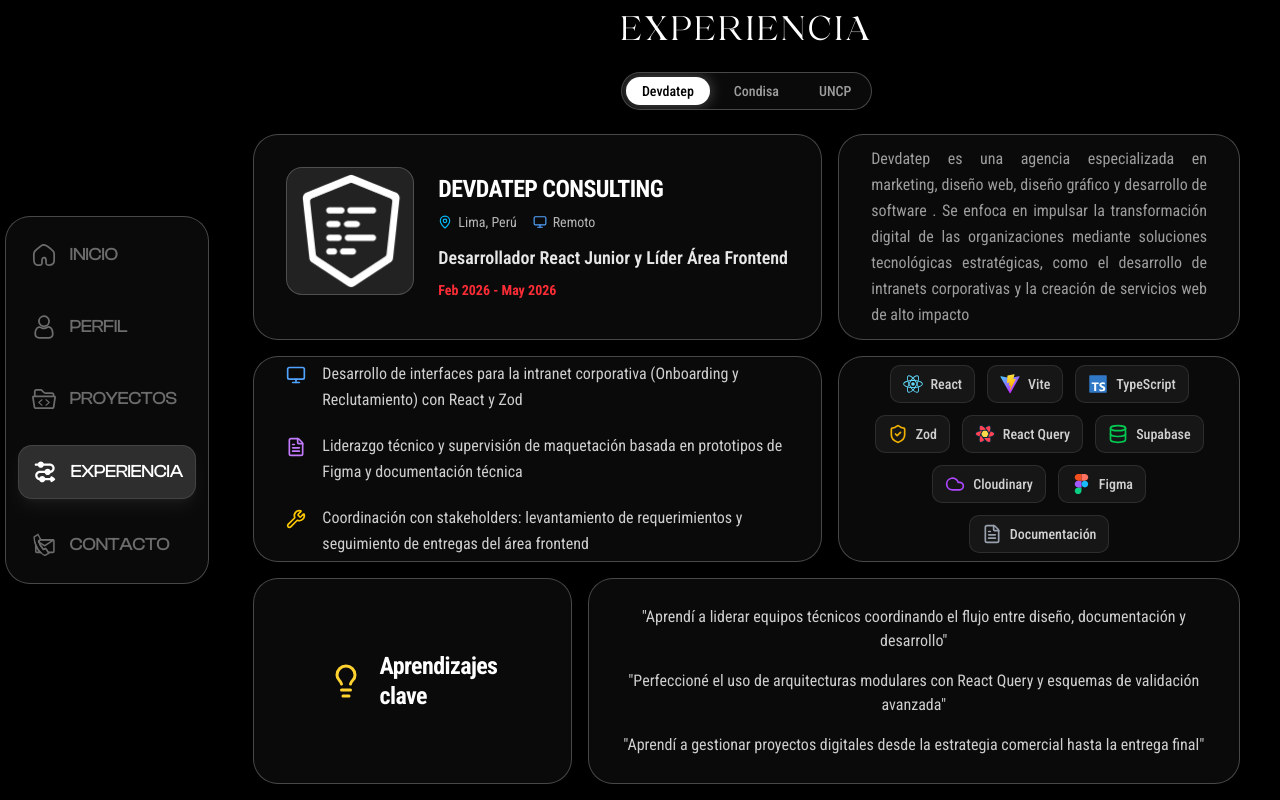
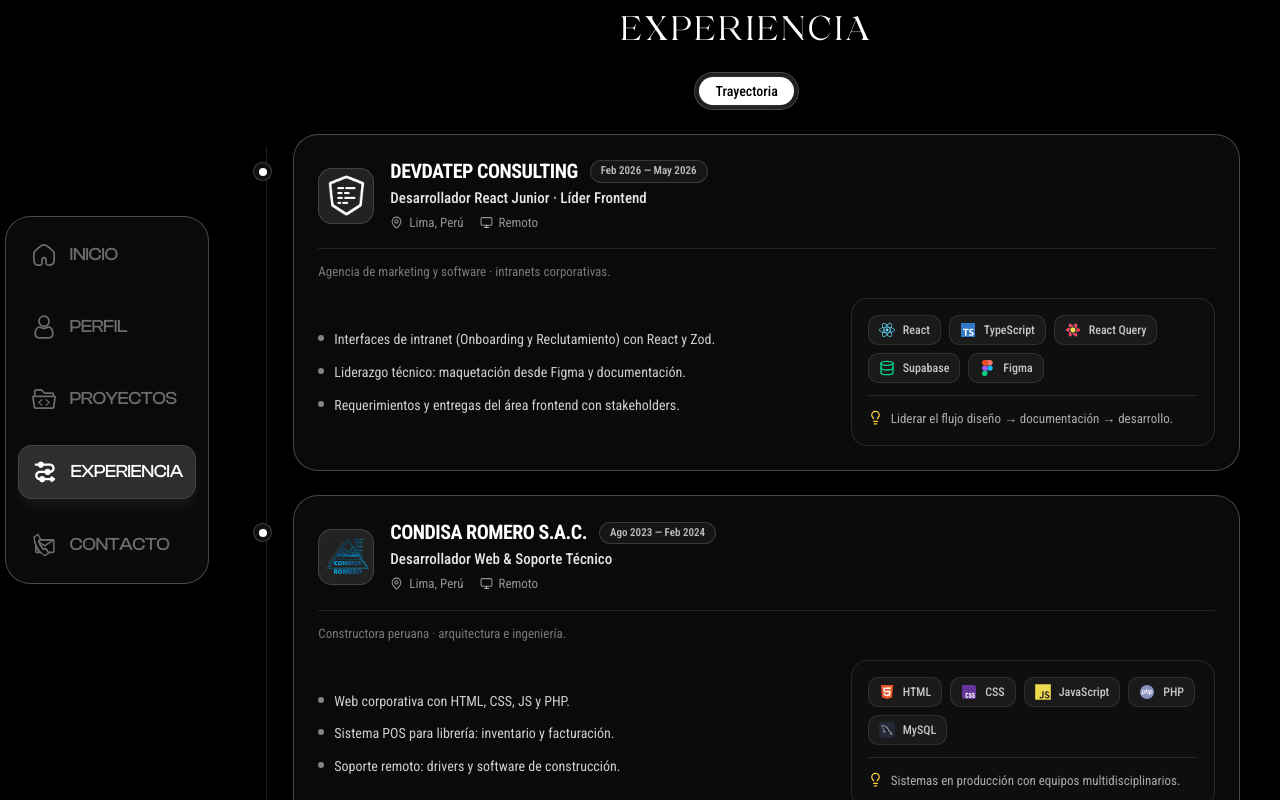
Before and after one commit to m1gang/M1GaNg.github.io, a React (Vite) app: page /experiencia in a window 1280 px wide. Before the commit this address led to /experiencia/devdatep. Built offline with nearby package versions, Linux system fonts and the light colour scheme.

Commit message:
feat(port-18): pagina unica de Experiencia como linea de tiempo con redirects

```diff
--- a/src/constants/navigation.js
+++ b/src/constants/navigation.js
@@ -39,15 +39,10 @@
   ],
   experiencia: [
     {
-      label: "Devdatep",
-      path: "/experiencia/devdatep",
+      label: "Trayectoria",
+      path: "/experiencia",
       isDefault: true,
     },
-    {
-      label: "Condisa",
-      path: "/experiencia/condisa",
-    },
-    { label: "UNCP", path: "/experiencia/uncp" },
   ],
   proyectos: [
     { label: "Mini Apps", path: "/proyectos/miniapps", isDefault: true },
--- /dev/null
+++ b/src/pages/Experience.jsx
@@ -0,0 +1,206 @@
+import { motion, useReducedMotion } from "motion/react";
+import { MapPin, Monitor, Phone, Database, FileText, Globe, Wrench, Lightbulb } from "lucide-react";
+import { MagicCard } from "../components/MagicCard";
+import TechBadge from "../components/TechBadge";
+import devdatepLogo from "../assets/img/education/devdatep.webp";
+import condisaLogo from "../assets/img/education/condisa-romero.webp";
+import uncpLogo from "../assets/img/education/uncp-logo-2.webp";
+import ReactIcon from "../components/icons/tech/react.svg?react";
+import TypescriptIcon from "../components/icons/tech/typescript.svg?react";
+import ReactqueryIcon from "../components/icons/tech/reactquery.svg?react";
+import FigmaIcon from "../components/icons/tech/figma.svg?react";
+import HtmlIcon from "../components/icons/tech/html.svg?react";
+import CssIcon from "../components/icons/tech/css.svg?react";
+import JavascriptIcon from "../components/icons/tech/javascript.svg?react";
+import PhpIcon from "../components/icons/tech/php.svg?react";
+import MysqlIcon from "../components/icons/tech/mysql.svg?react";
+
+const EXPERIENCES = [
+  {
+    id: "devdatep",
+    company: "DEVDATEP CONSULTING",
+    role: "Desarrollador React Junior · Líder Frontend",
+    period: "Feb 2026 — May 2026",
+    place: "Lima, Perú",
+    mode: "Remoto",
+    ModeIcon: Monitor,
+    logo: devdatepLogo,
+    logoAlt: "Logo de Devdatep Consulting",
+    context: "Agencia de marketing y software · intranets corporativas.",
+    impact: [
+      "Interfaces de intranet (Onboarding y Reclutamiento) con React y Zod.",
+      "Liderazgo técnico: maquetación desde Figma y documentación.",
+      "Requerimientos y entregas del área frontend con stakeholders.",
+    ],
+    stack: [
+      { name: "React", Icon: ReactIcon },
+      { name: "TypeScript", Icon: TypescriptIcon },
+      { name: "React Query", Icon: ReactqueryIcon },
+      { name: "Supabase", Icon: Database, iconClassName: "text-emerald-400" },
+      { name: "Figma", Icon: FigmaIcon },
+    ],
+    learning: "Liderar el flujo diseño → documentación → desarrollo.",
+  },
+  {
+    id: "condisa",
+    company: "CONDISA ROMERO S.A.C.",
+    role: "Desarrollador Web & Soporte Técnico",
+    period: "Ago 2023 — Feb 2024",
+    place: "Lima, Perú",
+    mode: "Remoto",
+    ModeIcon: Monitor,
+    logo: condisaLogo,
+    logoAlt: "Logo de Condisa Romero",
+    context: "Constructora peruana · arquitectura e ingeniería.",
+    impact: [
+      "Web corporativa con HTML, CSS, JS y PHP.",
+      "Sistema POS para librería: inventario y facturación.",
+      "Soporte remoto: drivers y software de construcción.",
+    ],
+    stack: [
+      { name: "HTML", Icon: HtmlIcon },
+      { name: "CSS", Icon: CssIcon },
+      { name: "JavaScript", Icon: JavascriptIcon },
+      { name: "PHP", Icon: PhpIcon },
+      { name: "MySQL", Icon: MysqlIcon },
+    ],
+    learning: "Sistemas en producción con equipos multidisciplinarios.",
+  },
+  {
+    id: "uncp",
+    company: "UNCP · Oficina de T.I.",
+    role: "Practicante Preprofesional en Informática",
+    period: "Ene 2022 — Abr 2022",
+    place: "Huancayo, Perú",
+    mode: "Presencial",
+    ModeIcon: Phone,
+    logo: uncpLogo,
+    logoAlt: "Logo de la UNCP",
+    context: "Sistemas de la universidad · portal, VoIP y soporte.",
+    impact: [
+      "Soporte VoIP y sistemas institucionales.",
+      "Digitalización y gestión documental interna.",
+      "Mantenimiento preventivo en laboratorios y oficinas.",
+    ],
+    stack: [
+      { name: "Servicios Web", Icon: Globe },
+      { name: "Transparencia", Icon: FileText },
+      { name: "Telefonía VoIP", Icon: Phone },
+      { name: "Soporte técnico", Icon: Wrench },
+    ],
+    learning: "Resolución bajo presión uniendo diseño y funcionalidad.",
+  },
+];
+
+const Experience = () => {
+  const reduce = useReducedMotion();
+
+  return (
+    <div className="flex-1 w-full max-w-7xl mx-auto p-4 lg:px-10 lg:py-4 flex flex-col overflow-y-auto lg:h-screen lg:min-h-0 lg:overflow-y-auto font-clash">
+      <ol className="relative flex flex-col gap-5 lg:gap-6 pl-7 lg:pl-10 pb-2">
+        <span
+          aria-hidden="true"
+          className="absolute left-[9px] lg:left-[13px] top-3 bottom-6 w-px bg-white/12"
+        />
+
+        {EXPERIENCES.map((exp, index) => (
+          <motion.li
+            key={exp.id}
+            initial={reduce ? false : { opacity: 0, y: 18 }}
+            animate={reduce ? {} : { opacity: 1, y: 0 }}
+            transition={
+              reduce
+                ? {}
+                : { duration: 0.55, delay: index * 0.08, ease: [0.22, 1, 0.36, 1] }
+            }
+            className="relative"
+          >
+            <span
+              aria-hidden="true"
+              className="absolute -left-7 lg:-left-10 top-7 grid place-items-center"
+            >
+              <span className="grid size-[19px] place-items-center rounded-full border border-white/20 bg-[#101010]">
+                <span className="size-2 rounded-full bg-white" />
+              </span>
+            </span>
+
+            <MagicCard className="card-glass p-5 lg:p-6 font-roboto flex flex-col gap-4">
+              <div className="flex flex-col sm:flex-row sm:items-center gap-4">
+                <img
+                  src={exp.logo}
+                  alt={exp.logoAlt}
+                  className="w-14 h-14 shrink-0 rounded-xl border border-white/15 bg-white/10 object-contain p-1"
+                  loading="lazy"
+                  decoding="async"
+                />
+                <div className="min-w-0 flex-1">
+                  <div className="flex flex-wrap items-center gap-x-3 gap-y-1">
+                    <h2 className="text-lg lg:text-xl font-bold tracking-tight text-white leading-tight">
+                      {exp.company}
+                    </h2>
+                    <span className="rounded-full border border-white/15 bg-white/5 px-2.5 py-0.5 text-[11px] font-semibold tabular-nums text-white/70">
+                      {exp.period}
+                    </span>
+                  </div>
+                  <p className="mt-1 text-[15px] font-medium text-white/90 leading-snug">
+                    {exp.role}
+                  </p>
+                  <p className="mt-1 flex flex-wrap items-center gap-x-4 gap-y-1 text-[13px] text-white/55">
+                    <span className="inline-flex items-center gap-1.5">
+                      <MapPin size={13} aria-hidden="true" />
+                      {exp.place}
+                    </span>
+                    <span className="inline-flex items-center gap-1.5">
+                      <exp.ModeIcon size={13} aria-hidden="true" />
+                      {exp.mode}
+                    </span>
+                  </p>
+                </div>
+              </div>
+
+              <p className="text-[13px] leading-relaxed text-white/45 border-t border-white/10 pt-3">
+                {exp.context}
+              </p>
+
+              <div className="grid grid-cols-1 md:grid-cols-12 gap-4">
+                <ul className="md:col-span-7 flex flex-col justify-center gap-2.5">
+                  {exp.impact.map((item) => (
+                    <li key={item} className="flex items-start gap-2.5">
+                      <span
+                        aria-hidden="true"
+                        className="mt-[7px] size-1.5 shrink-0 rounded-full bg-white/50"
+                      />
+                      <p className="text-sm leading-relaxed text-white/80">{item}</p>
+                    </li>
+                  ))}
+                </ul>
+
+                <div className="md:col-span-5 flex flex-col gap-3 rounded-2xl border border-white/10 bg-white/[0.02] p-4">
+                  <div className="flex flex-wrap gap-2">
+                    {exp.stack.map(({ name, Icon, iconClassName }) => (
+                      <TechBadge
+                        key={name}
+                        name={name}
+                        icon={Icon}
+                        iconSize={16}
+                        iconClassName={iconClassName ?? ""}
+                        textClassName="text-xs font-medium text-white/75"
+                        className="rounded-lg px-2.5 py-1.5"
+                      />
+                    ))}
+                  </div>
+                  <p className="flex items-start gap-2 border-t border-white/10 pt-3 text-[13px] leading-relaxed text-white/65">
+                    <Lightbulb size={15} aria-hidden="true" className="mt-0.5 shrink-0 text-amber-300" />
+                    {exp.learning}
+                  </p>
+                </div>
+              </div>
+            </MagicCard>
+          </motion.li>
+        ))}
+      </ol>
+    </div>
+  );
+};
+
+export default Experience;
--- a/src/routes/routes.jsx
+++ b/src/routes/routes.jsx
@@ -5,13 +5,11 @@
 const HomePortada = lazy(() => import("../pages/HomePortada"));
 const ProfileAbout = lazy(() => import("../pages/ProfileAbout"));
 const ProfileEducation = lazy(() => import("../pages/ProfileEducation"));
-const ExperienceCondisa = lazy(() => import("../pages/ExperienceCondisa"));
-const ExperienceUNCP = lazy(() => import("../pages/ExperienceUNCP"));
+const Experience = lazy(() => import("../pages/Experience"));
 const Contact = lazy(() => import("../pages/Contact"));
 const ProjectsMiniApps = lazy(() => import("../pages/ProjectsMiniApps"));
 const ProjectsReact = lazy(() => import("../pages/ProjectsReact"));
 const ProjectsCondisa = lazy(() => import("../pages/ProjectsCondisa"));
-const ExperienceDevdatep = lazy(() => import("@/pages/ExperienceDevdatep"));
 
 export const router = createBrowserRouter([
   {
@@ -78,19 +76,19 @@
         children: [
           {
             index: true,
-            element: <Navigate to="/experiencia/devdatep" replace />,
+            element: <Experience />,
           },
           {
             path: "devdatep",
-            element: <ExperienceDevdatep />,
+            element: <Navigate to="/experiencia" replace />,
           },
           {
             path: "condisa",
-            element: <ExperienceCondisa />,
+            element: <Navigate to="/experiencia" replace />,
           },
           {
             path: "uncp",
-            element: <ExperienceUNCP />,
+            element: <Navigate to="/experiencia" replace />,
           },
         ],
       },
```
